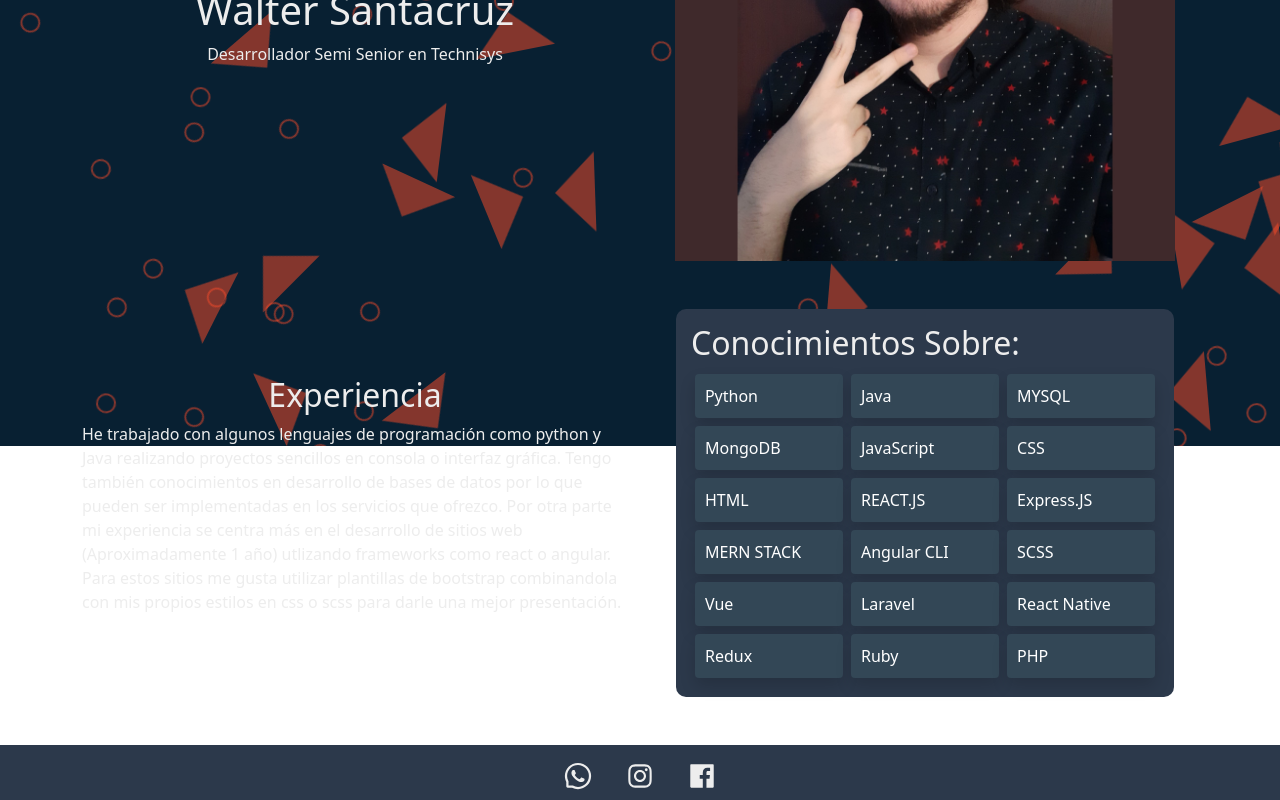
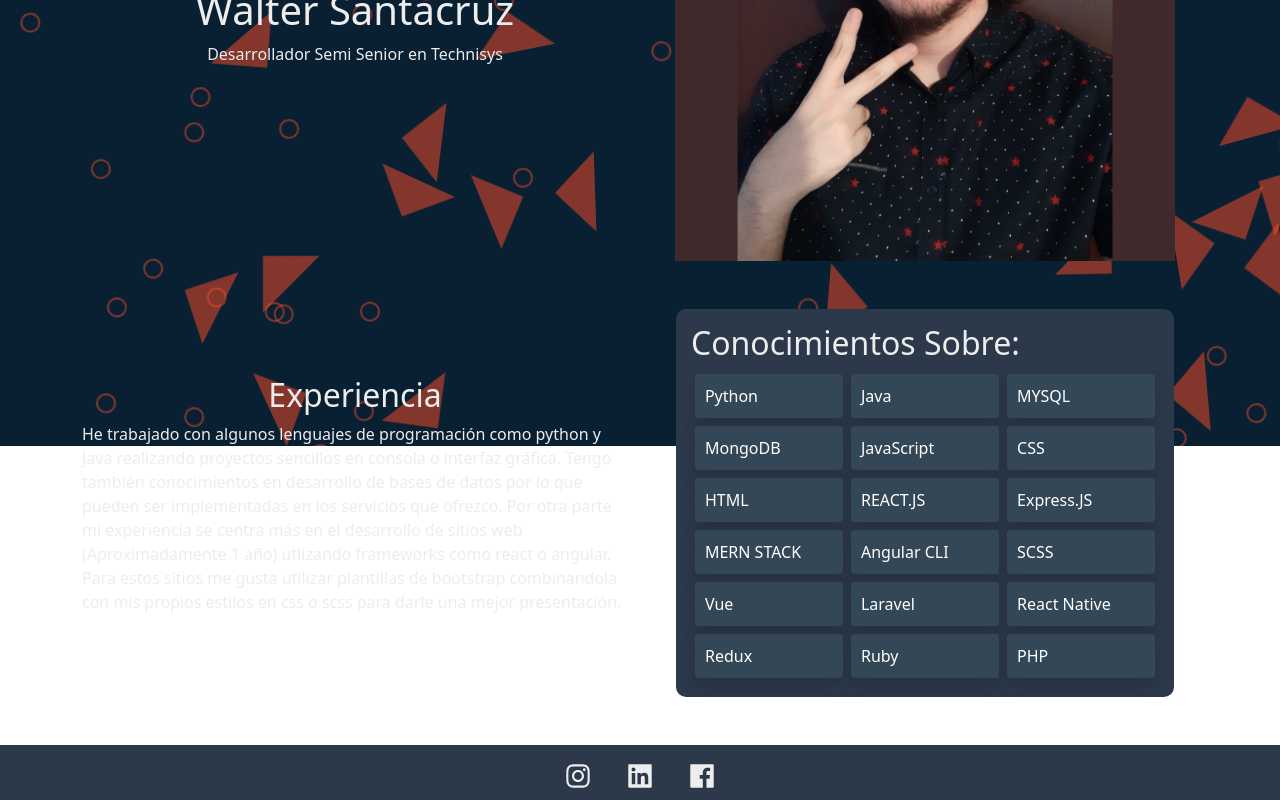
Before and after one commit to wasantac/curriculum, a React (Create React App) app: page / in a window 1280 px wide. Shown: the part 354-1154 px from the top of the page. Built offline with nearby package versions, Linux system fonts and the light colour scheme.

Commit message:
Linked in

```diff
--- a/src/components/Footer/index.tsx
+++ b/src/components/Footer/index.tsx
@@ -1,7 +1,7 @@
 import React from "react";
 import "./index.scss";
 import {
-    AiOutlineWhatsApp,
+    AiFillLinkedin,
     AiOutlineInstagram,
     AiFillFacebook,
 } from "react-icons/ai";
@@ -10,15 +10,16 @@ const Footer = () => {
         <div className="footer">
             <ul>
                 <li>
-                    <a href="https://wa.me/+593983313553">
-                        <AiOutlineWhatsApp />
-                    </a>
-                </li>
-                <li>
                     <a href="https://www.instagram.com/walter12349/">
                         <AiOutlineInstagram />
                     </a>
                 </li>
+                <li>
+                    <a href="https://www.linkedin.com/in/walter-santacruz-1a896b1b8/">
+                        <AiFillLinkedin />
+                    </a>
+                </li>
+
                 <li>
                     <a href="https://www.facebook.com/skyshot12349">
                         <AiFillFacebook />
```
